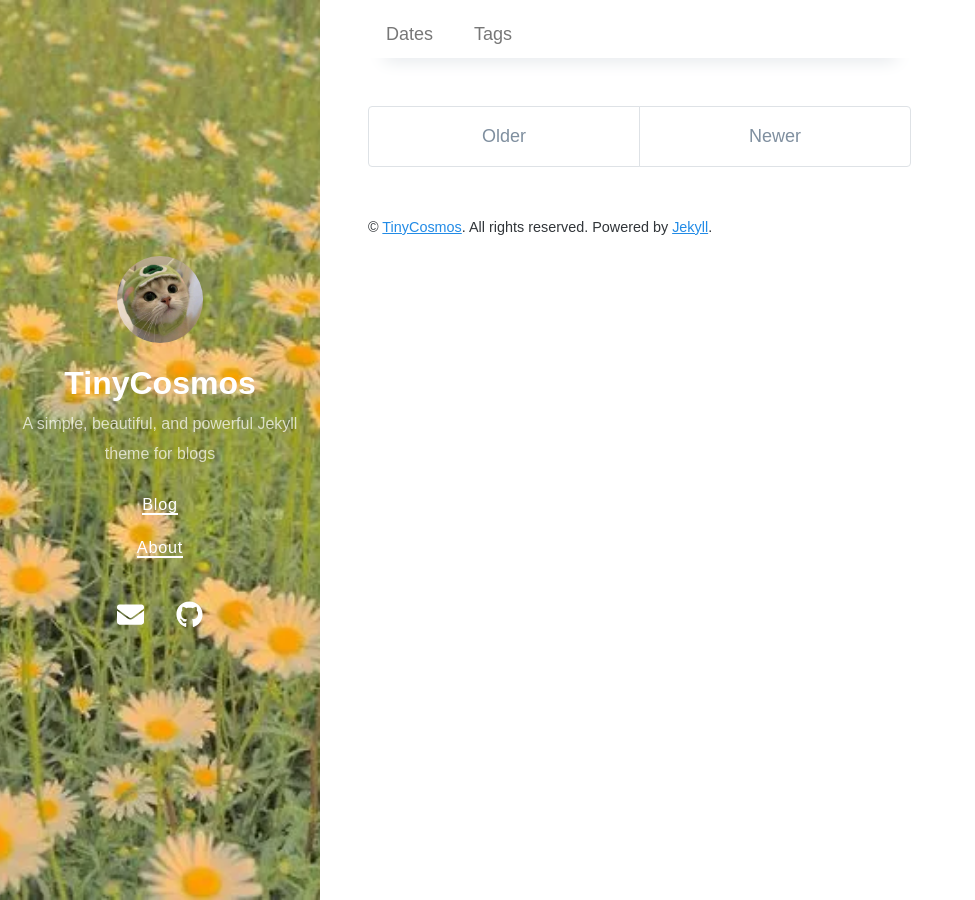
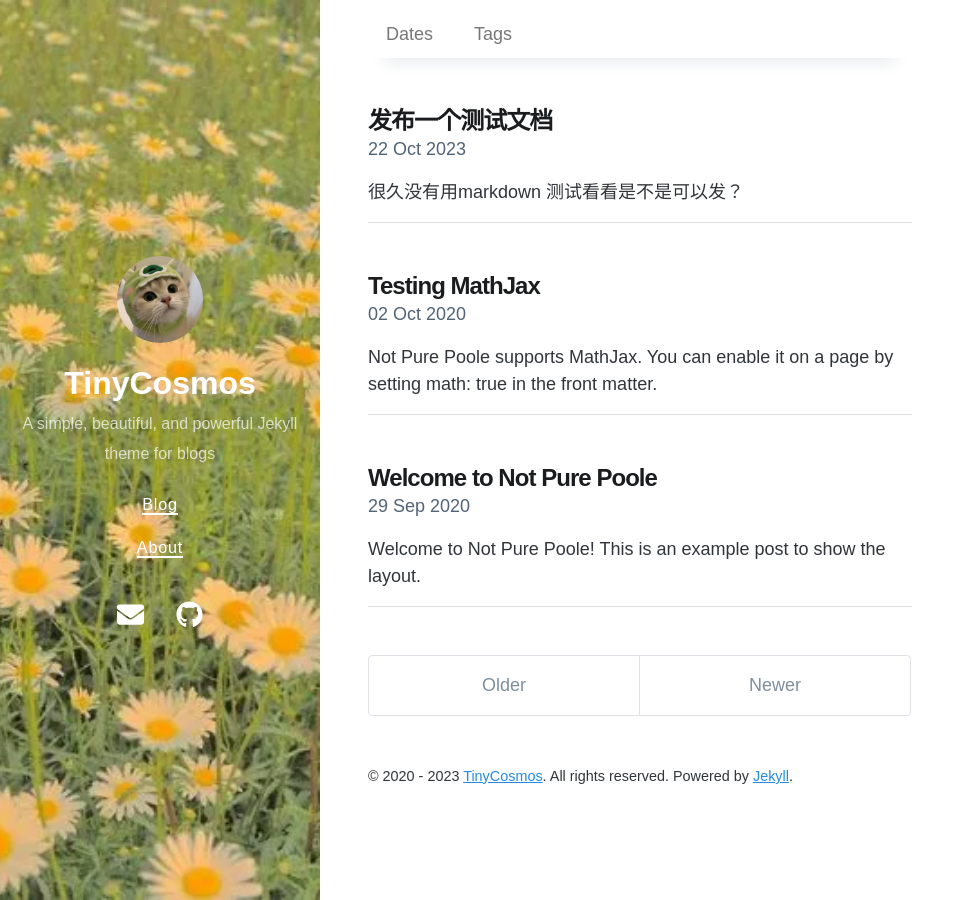
Before and after one commit to TinyCosmos/TinyCosmos.github.io, a Jekyll site: the page built from index.html, in a window 1280 px wide. Shown: the whole page, without its empty margins (0-975 px from the left). Built offline with Jekyll 4.4.1, drawn with Linux system fonts in a browser that asks for light colours; nearby versions of some CDN libraries; the list of posts is cut into pages by our own code.

```diff
--- /dev/null
+++ b/_posts/2020-10-02-testing-mathjax.md
@@ -0,0 +1,17 @@
+---
+layout: post
+title: Testing MathJax
+tags: mathjax
+math: true
+date: 2020-10-02 15:32 +0800
+---
+Not Pure Poole supports [MathJax](https://www.mathjax.org/). You can enable it on a page by setting `math: true` in the front matter.
+
+An inline math: \\\(E=mc^2\\\).
+
+A display math:
+
+$$
+i\hbar \frac{\partial \Psi}{\partial t} = -\frac{\hbar^2}{2m}
+\frac{\partial^2 \Psi}{\partial x^2} + V \Psi
+$$
```
Also changed, not shown: _posts/2020-09-29-welcome-to-not-pure-poole.md (renamed from _posts/test.md, +0 -1 lines), _posts/2023-10-22-发布一个测试文档.md (added, +12 -0 lines).
